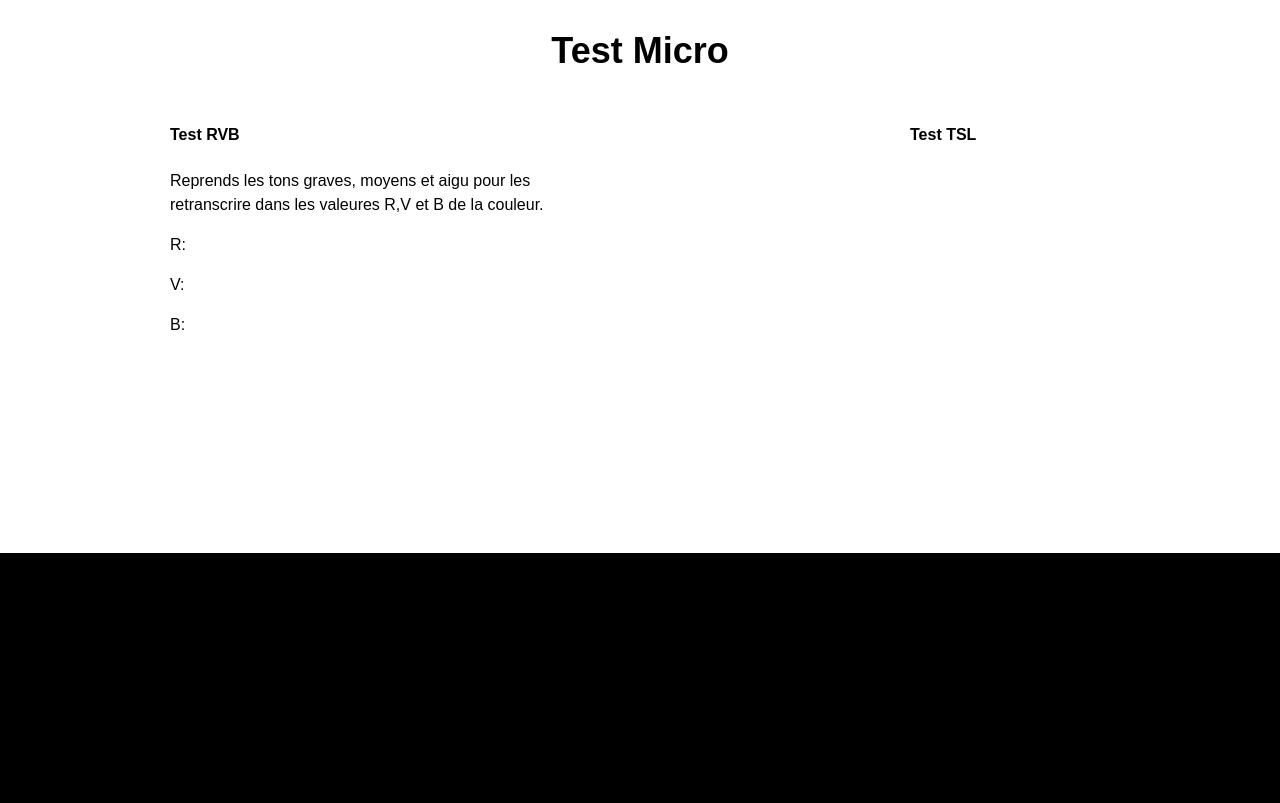
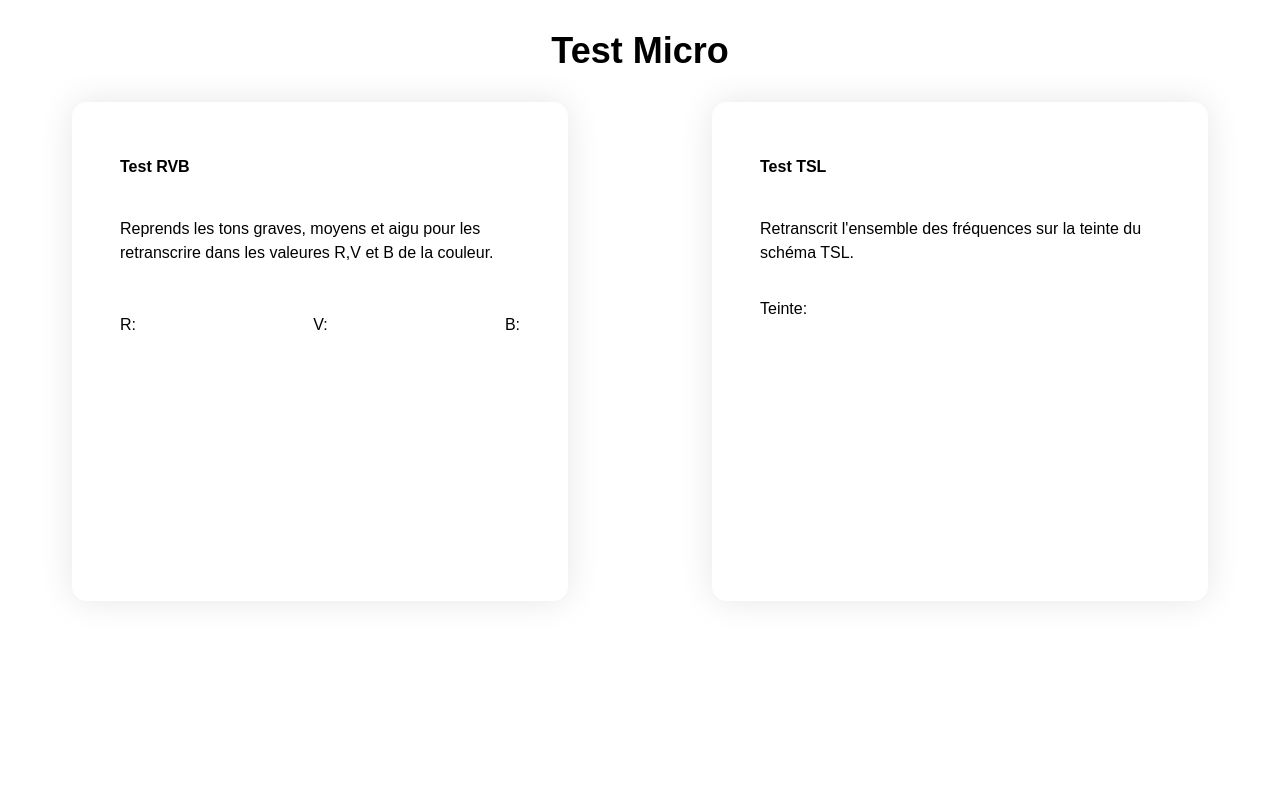
Before and after one commit to Julien1227/exp-voice-tfe, a website: page src/index.html in a window 1280 px wide. Drawn offline with nearby package versions, Linux system fonts and the light colour scheme; files that its build step writes are made by us from their sources.

Commit message:
Convertion du son en RVB et TSL

```diff
--- a/src/index.html
+++ b/src/index.html
@@ -19,14 +19,24 @@
     <div class="container-el">
       <h4>Test RVB</h4>
       <p>Reprends les tons graves, moyens et aigu pour les retranscrire dans les valeures R,V et B de la couleur.</p>
-      <p>R: <span id="span-r"></span></p>
-      <p>V: <span id="span-v"></span></p>
-      <p>B: <span id="span-b"></span></p>
+      <ul class="list">
+        <li>
+          <p>R: <span id="span-r"></span>
+          </li>
+        <li>
+          <p>V: <span id="span-v"></span></p>
+        </li>
+        <li>
+          <p>B: <span id="span-b"></span></p>
+        </li>
+      </ul>
       <div class="color color1"></div>
     </div>
 
     <div class="container-el">
       <h4>Test TSL</h4>
+      <p>Retranscrit l'ensemble des fréquences sur la teinte du schéma TSL.</p>
+      <p>Teinte: <span id="span-t"></span></p>
 
       <div class="color color2"></div>
     </div>
--- a/src/scripts/app.js
+++ b/src/scripts/app.js
@@ -25,9 +25,10 @@ function createAnalyserNode(audioSource) {
 
 const color1 = document.querySelector('.color1');
 const color2 = document.querySelector('.color2');
-const span1 = document.getElementById('span-1');
-const span2 = document.getElementById('span-2');
-const span3 = document.getElementById('span-3');
+const span1 = document.getElementById('span-r');
+const span2 = document.getElementById('span-v');
+const span3 = document.getElementById('span-b');
+const span4 = document.getElementById('span-t');
 
 
 // get's html elements, loops over them & attaches a frequency from analysed data - what you do is up to you!
@@ -59,10 +60,12 @@ function animateStuff() {
       allRepeatedEls[i].style.opacity = "0.2";
     }
     console.log(frequencyData[1]);
-    color2.style.backgroundColor = 'hsl('+frequencyData[freqDataKey]*3.6+',  80%, 50%, 0.8)';
+    color2.style.backgroundColor = 'hsl('+frequencyData[i]+',  100%, 50%, 0.8)';
     color1.style.backgroundColor = 'rgba('+frequencyData[0]*3+', '+frequencyData[200]*3+', '+frequencyData[450]*3+', 1)';
-    span.innerHTML = frequencyData[200];
-
+    span1.innerHTML = frequencyData[0];
+    span2.innerHTML = frequencyData[200];
+    span3.innerHTML = frequencyData[450];
+    span4.innerHTML = frequencyData[i];
   }
 
   /* COMMENTAIRE - COMMENT CA FONCTIONNE
--- a/src/styles/components/_reset.scss
+++ b/src/styles/components/_reset.scss
@@ -0,0 +1,4 @@
+ul {
+    list-style: none;
+    padding: 0;
+}
--- a/src/styles/components/_scss.scss
+++ b/src/styles/components/_scss.scss
@@ -4,8 +4,13 @@ body {
 }
 
 #screen {
+  position: absolute;
+  top: 0;
+  left: 0;
+  z-index: -10;
+  opacity: .3;
   width: 100vw; height: 100vh;
-  background: black;
+  background: $white;
   display: flex;
   flex-wrap: wrap;
   i {
@@ -18,12 +23,25 @@ body {
     width: 200px;
     height: 200px;
     border-radius: 100000px;
+    align-self: center;
+}
+
+.list {
+  display: flex;
+  justify-content: space-between;
 }
 
 .container {
     display: flex;
     justify-content: space-around;
     &-el {
-        max-width: 400px;
+      display: flex;
+      flex-direction: column;
+
+      background-color: rgba(255, 255, 255, 0.5);
+      max-width: 400px;
+      box-shadow: 0 0 35px rgba(0, 0, 0, 0.1);
+      padding: 2rem 3rem;
+      border-radius: 15px;
     }
 }
```
Also changed, not shown: 1 other file.
